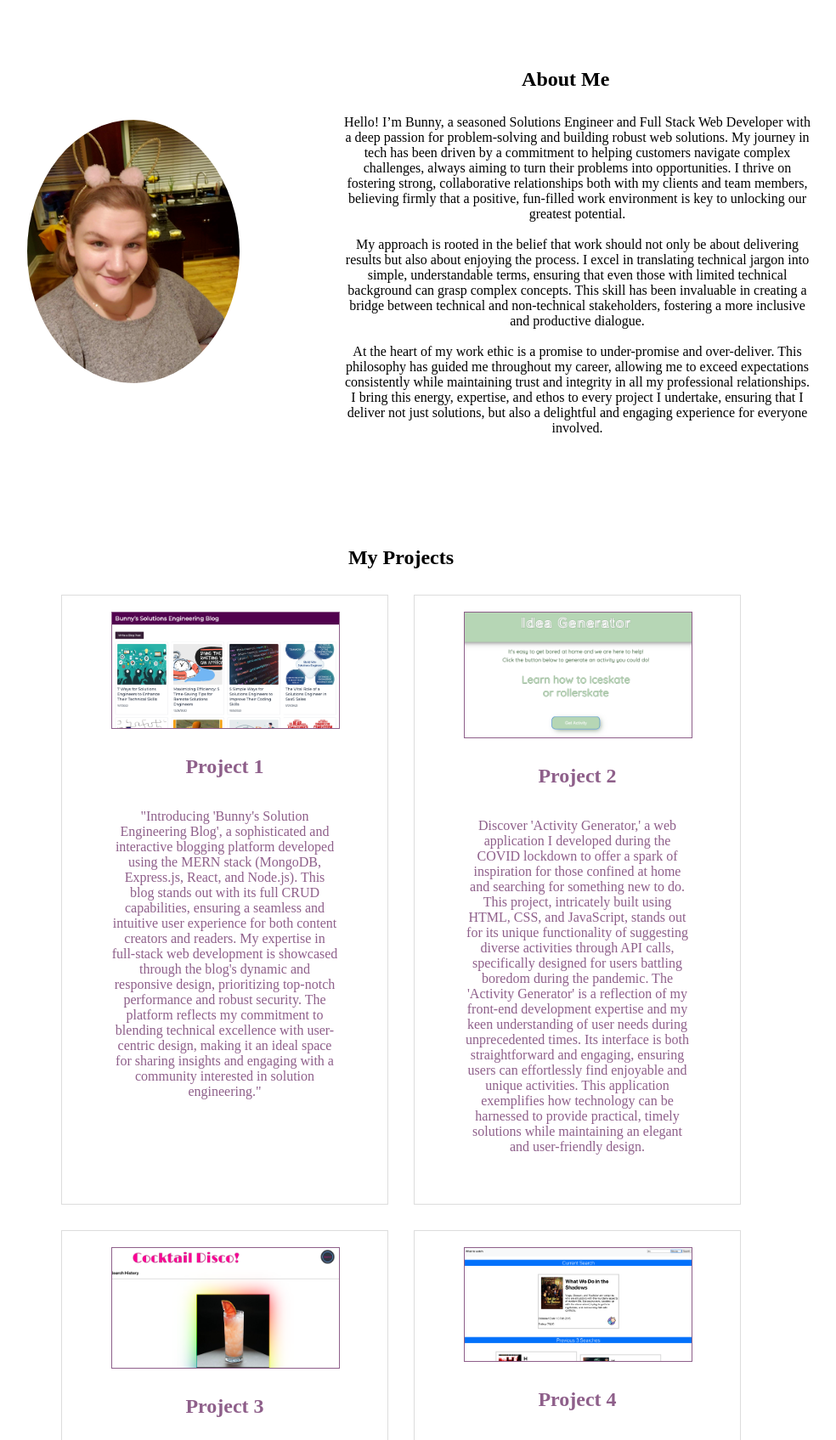
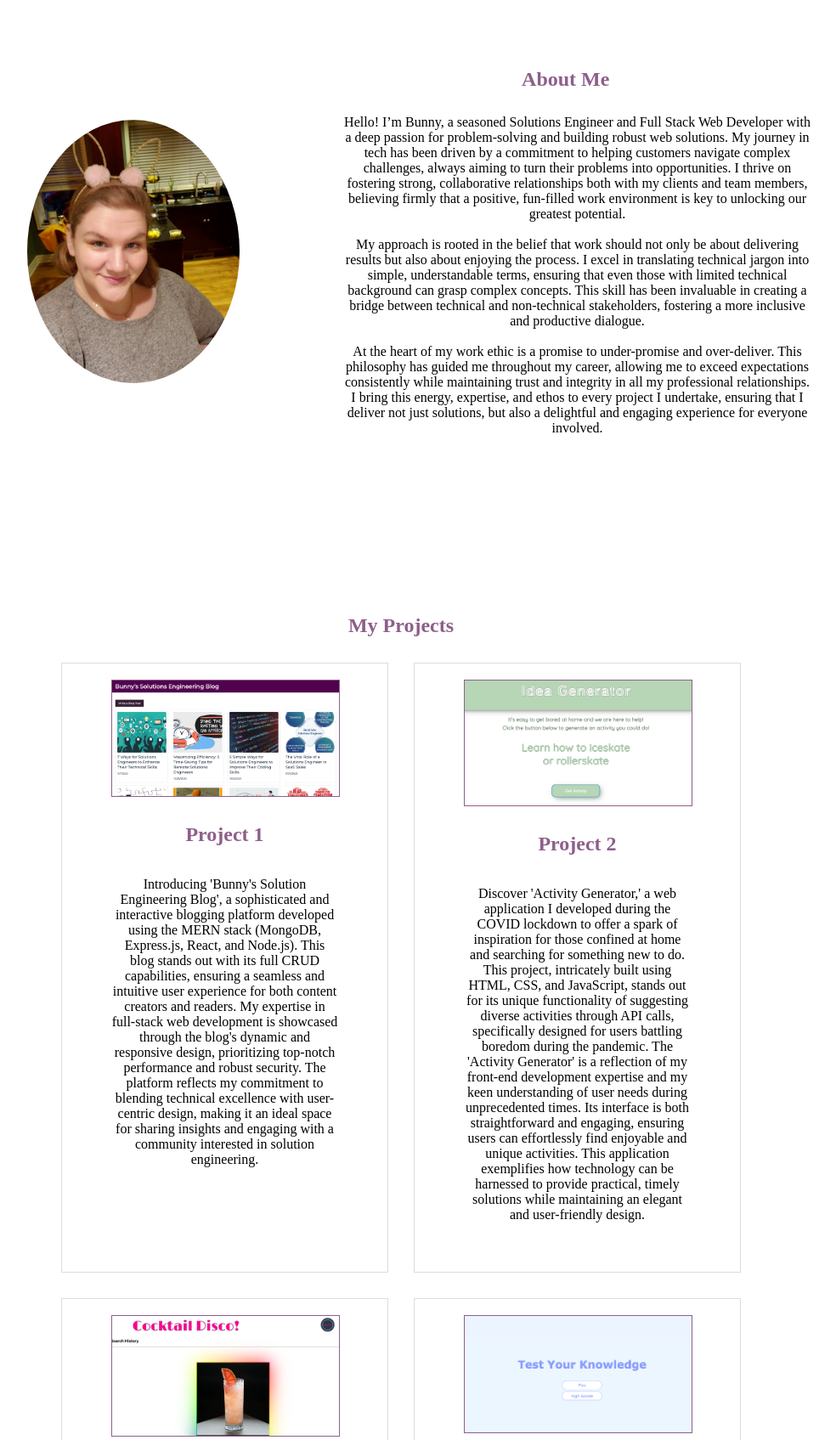
Before and after one commit to CoderBunnyS/BPort2023, a PHP site: page / in a window 1280 px wide. Shown: the part 240-1935 px from the top of the page at 85% size, without its empty margins (168-1152 px from the left). Run offline with PHP 8.4, Linux system fonts and the light colour scheme.

Commit message:
updated project 4 to trivia, made small changes to text for styling and to correct a small error

```diff
--- a/index.html
+++ b/index.html
@@ -45,7 +45,7 @@
 
 <section id="projects" class="section">
     <div class="container">
-        <h1>My Projects</h1>
+        <h1 class="projectTitles">My Projects</h1>
         <div class="project-grid">
             <a href="https://bunnysblog.onrender.com/" class="project" target="_blank">
                 <div>
@@ -53,7 +53,7 @@
                     <h2 class="projectTitles">Project 1</h2>
                     <br>
                     <br>
-                    <p>"Introducing 'Bunny's Solution Engineering Blog', a sophisticated and interactive blogging platform developed using the MERN stack (MongoDB, Express.js, React, and Node.js). This blog stands out with its full CRUD capabilities, ensuring a seamless and intuitive user experience for both content creators and readers. My expertise in full-stack web development is showcased through the blog's dynamic and responsive design, prioritizing top-notch performance and robust security. The platform reflects my commitment to blending technical excellence with user-centric design, making it an ideal space for sharing insights and engaging with a community interested in solution engineering."</p>
+                    <p>Introducing 'Bunny's Solution Engineering Blog', a sophisticated and interactive blogging platform developed using the MERN stack (MongoDB, Express.js, React, and Node.js). This blog stands out with its full CRUD capabilities, ensuring a seamless and intuitive user experience for both content creators and readers. My expertise in full-stack web development is showcased through the blog's dynamic and responsive design, prioritizing top-notch performance and robust security. The platform reflects my commitment to blending technical excellence with user-centric design, making it an ideal space for sharing insights and engaging with a community interested in solution engineering.</p>
                 </div>
             </a>
             <a href="https://cocktailparty.netlify.app/" class="project" target="_blank">
@@ -74,13 +74,13 @@
                     <p>Introducing 'Cocktail Disco', a vibrant and interactive React-based web application designed for cocktail enthusiasts. This engaging platform features a user-friendly search bar, allowing users to discover a wide array of cocktail recipes with ease. Each search initiates an API call, fetching curated cocktail suggestions tailored to the user's preferences. What sets 'Cocktail Disco' apart is its smart functionality to remember and display the user’s last three searches, enhancing the experience by keeping track of their recent explorations. This project is a perfect blend of my technical prowess in React development and my innovative approach to enhancing user engagement. 'Cocktail Disco' is not just an app; it's an experience, inviting users to explore the exciting world of cocktails in a fun, interactive way, while showcasing my commitment to creating intuitive and responsive web applications.</p>
                 </div>
             </a>
-            <a href="https://movie-app-mu-orpin.vercel.app/" class="project" target="_blank">
+            <a href="https://coderbunnys.github.io/trivia/index.html" class="project" target="_blank">
                 <div>
                     <img src="./assets/project4.png" alt="Project 4">
                     <h2 class="projectTitles">Project 4</h2>
                     <br>
                     <br>
-                    <p>Explore 'What to Watch', a bespoke React application designed to revolutionize the way users choose movies and TV shows. This intuitive app allows users to effortlessly search by name or keywords, offering them the flexibility to filter results based on their preference for movies, television series, or even specific episodes. Each search initiates a sophisticated API call, delivering a curated selection of viewing suggestions that cater to the user's unique tastes. 'What to Watch' stands out for its user-centric design and seamless functionality, showcasing my expertise in creating dynamic React applications. This project is more than just a tool; it's an interactive guide, assisting users in navigating the vast world of entertainment with ease and precision, while demonstrating my commitment to building responsive, user-friendly, and innovative web solutions.</p>
+                    <p>Dive into 'Test Your Knowledge', a captivating trivia game designed to challenge and educate. Crafted meticulously with HTML, CSS, and JavaScript, this application offers a rich collection of trivia questions across diverse topics, each with four potential answers. The game's interface is both intuitive and visually appealing, with correct choices turning green and incorrect ones red, providing immediate and clear feedback. What sets this game apart is its engaging scoring system, which not only tracks scores in real-time but also rewards high scorers by featuring their names on an exclusive high-score list. 'Test Your Knowledge' is a testament to my expertise in front-end development and my passion for creating interactive, educational, and user-friendly web experiences.</p>
                 </div>
             </a>
         </div>
--- a/styles.css
+++ b/styles.css
@@ -91,6 +91,7 @@ nav a {
 .aboutMe {
     margin-bottom: 5%;
     margin-left: 25%;
+    color: #8e5f8a;
 }
 .aboutMePara {
     margin-left: 15%;
@@ -109,12 +110,12 @@ nav a {
 
 .project-grid a {
     text-decoration: none; /* Remove underline */
-    color: #8e5f8a; /* Set a different color */
+    color: black;
 }
 
 .projectTitles {
     margin-top: 10%;
-
+    color: #8e5f8a;
 }
 
 /* Style each project in the grid */
```
Also changed, not shown: assets/project4.png.
